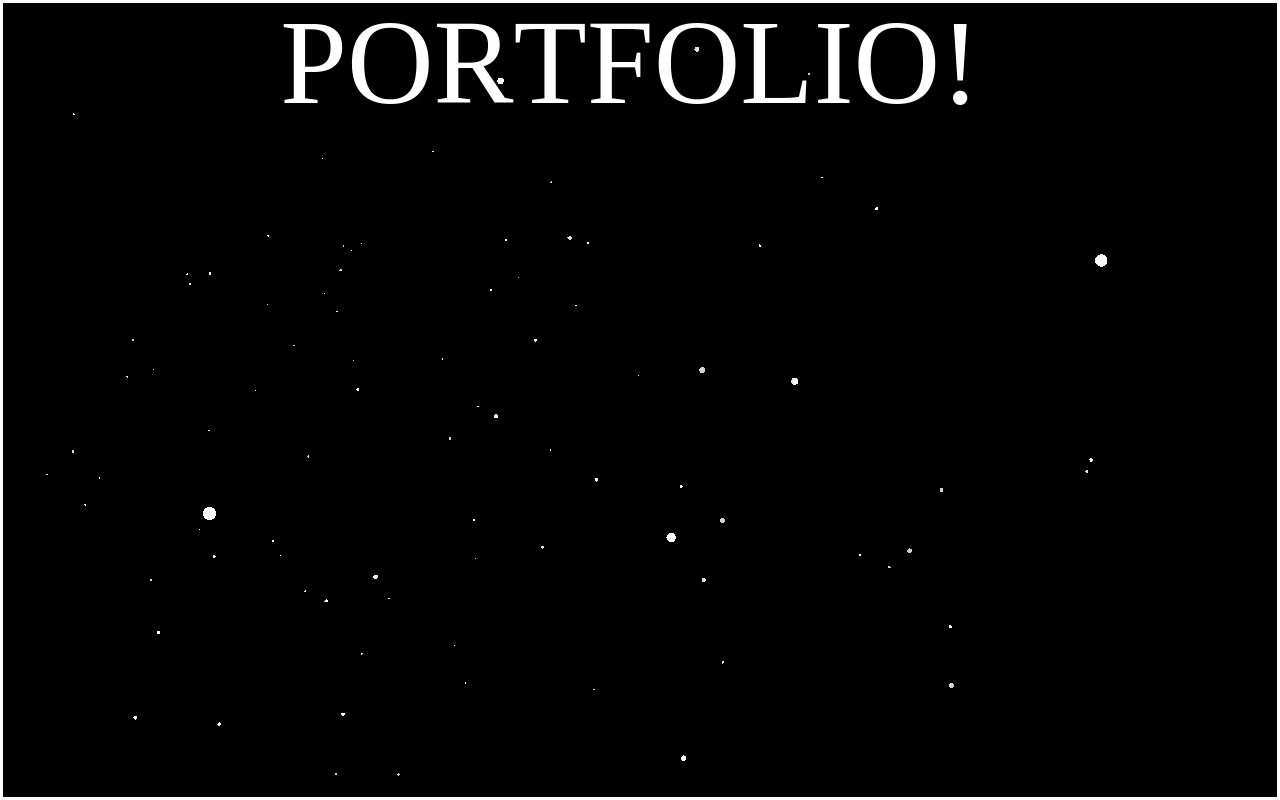
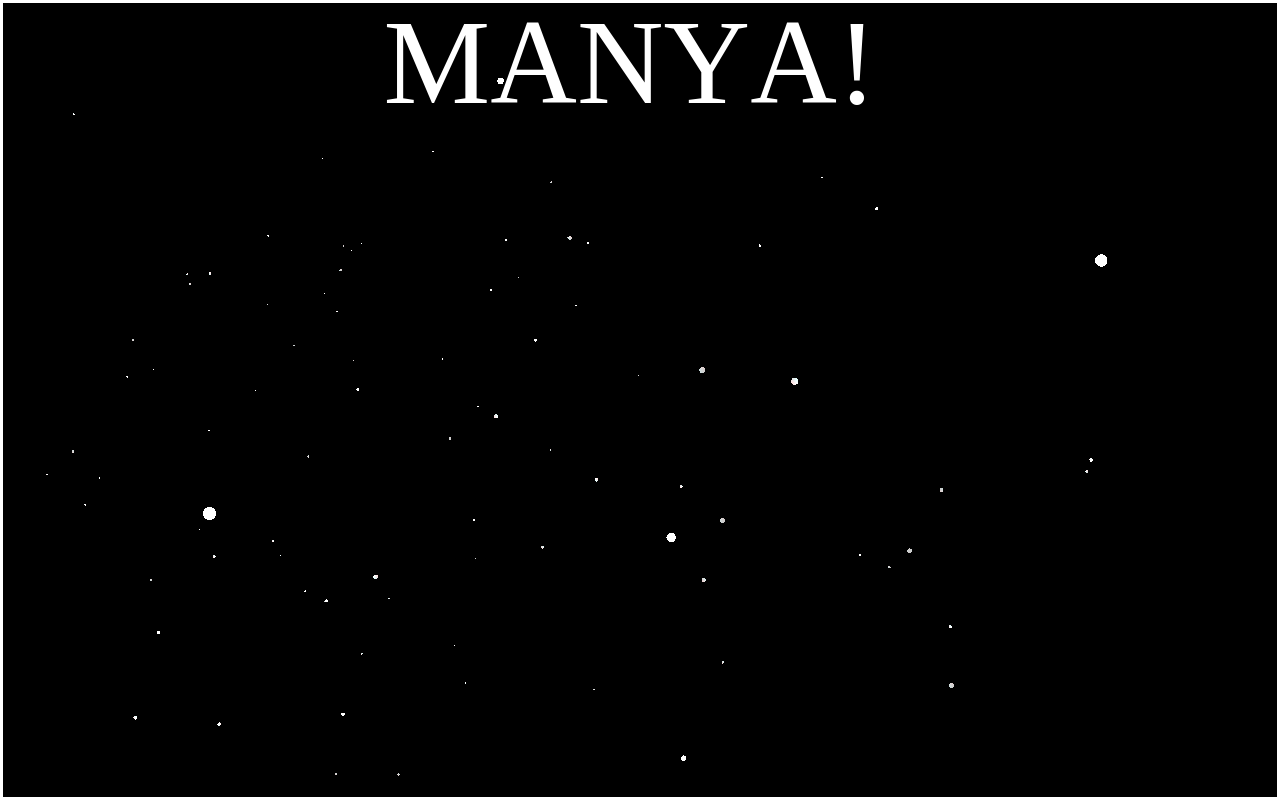
Before and after one commit to vidanttt/netflix-portfolio, a Next.js app: page /creator in a window 1280 px wide. Built offline with nearby package versions, Linux system fonts and the light colour scheme; a web font is replaced by a local one.

Commit message:
feat: create creator page with particle background and text pressure component

```diff
--- a/app/creator/page.tsx
+++ b/app/creator/page.tsx
@@ -162,7 +162,7 @@ export default function Home() {
       >
         <div style={{ pointerEvents: 'auto' }}>
           <TextPressure
-      text="PORTFOLIO!"
+            text="MANYA!"
             flex={true}
             alpha={false}
             stroke={false}
```
Lines whose indentation alone changed are shown as unchanged.
